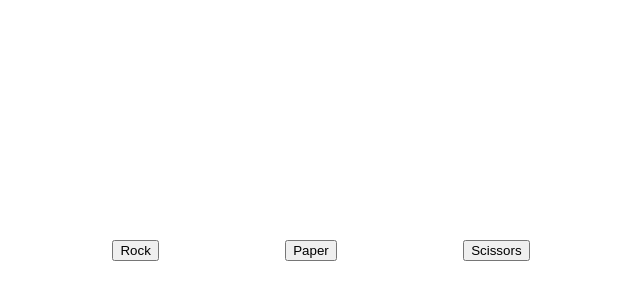
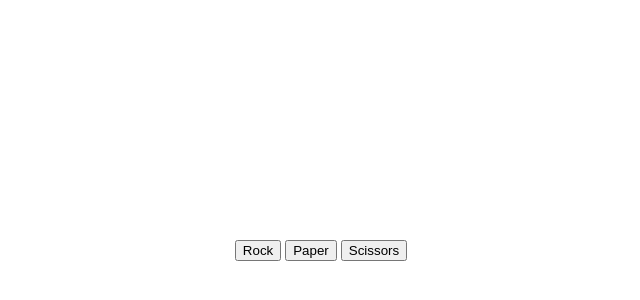
Before and after one commit to MatthewWard-Repos/rock-paper-scissors, a plain HTML site: page index.html in a window 1280 px wide. Shown: the part 158-458 px from the top of the page, without its empty margins (319-959 px from the left). Drawn offline with Linux system fonts and the light colour scheme.

Commit message:
Add divs and classes for styling

```diff
--- a/index.html
+++ b/index.html
@@ -9,9 +9,14 @@
   </head>
   <body>
     <div class="container">
-      <button id="rock">Rock</button>
-      <button id="paper">Paper</button>
-      <button id="scissors">Scissors</button>
+      <div class="content">
+        <div class="results"></div>
+        <div class="buttons">
+          <button id="rock">Rock</button>
+          <button id="paper">Paper</button>
+          <button id="scissors">Scissors</button>
+        </div>
+      </div>
     </div>
   </body>
 </html>
```
